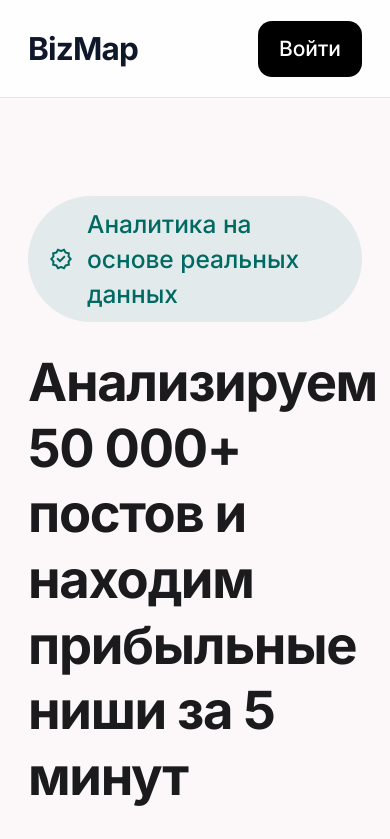
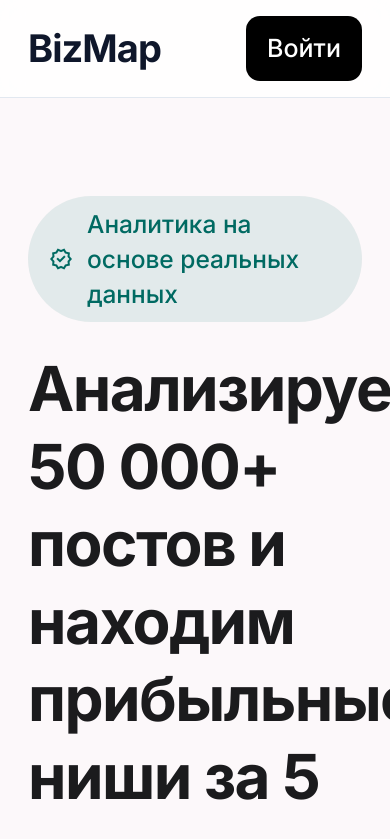
Before and after one commit to Nik-Maltcev/pikabu, a Vue app in the folder frontend/: page / in a window 390 px wide. Shown: the top 839 px of the page. Built offline with nearby package versions, Linux system fonts and the light colour scheme; no server answers.

Commit message:
Hero h1 62px, navbar logo 38px links 29px button 25px

```diff
--- a/frontend/src/pages/Landing.vue
+++ b/frontend/src/pages/Landing.vue
@@ -13,13 +13,13 @@ function goToApp() {
     <!-- Navbar -->
     <nav class="fixed top-0 w-full z-50 bg-white/80 backdrop-blur-md border-b border-slate-200 flex justify-between items-center px-4 md:px-6 h-14 md:h-16">
       <div class="max-w-7xl w-full mx-auto flex justify-between items-center">
-        <div class="text-lg md:text-xl font-bold tracking-tight text-slate-900">BizMap</div>
+        <div class="text-[38px] md:text-xl font-bold tracking-tight text-slate-900">BizMap</div>
         <div class="hidden md:flex gap-6">
-          <router-link to="/app" class="text-cyan-600 border-b-2 border-cyan-600 pb-1 text-sm font-medium">Поиск ниш</router-link>
-          <router-link to="/account" class="text-slate-600 hover:text-slate-900 text-sm font-medium">Мои отчеты</router-link>
-          <router-link to="/pricing" class="text-slate-600 hover:text-slate-900 text-sm font-medium">Тарифы</router-link>
+          <router-link to="/app" class="text-cyan-600 border-b-2 border-cyan-600 pb-1 text-[29px] md:text-sm font-medium">Поиск ниш</router-link>
+          <router-link to="/account" class="text-slate-600 hover:text-slate-900 text-[29px] md:text-sm font-medium">Мои отчеты</router-link>
+          <router-link to="/pricing" class="text-slate-600 hover:text-slate-900 text-[29px] md:text-sm font-medium">Тарифы</router-link>
         </div>
-        <router-link to="/account" class="bg-black text-white text-xs font-medium px-3 md:px-4 py-2 rounded-lg hover:opacity-80 transition-opacity no-underline">Войти</router-link>
+        <router-link to="/account" class="bg-black text-white text-[25px] md:text-xs font-medium px-3 md:px-4 py-2 rounded-lg hover:opacity-80 transition-opacity no-underline">Войти</router-link>
       </div>
     </nav>
 
@@ -33,7 +33,7 @@ function goToApp() {
               <span class="material-symbols-outlined text-base md:text-lg">verified</span>
               Аналитика на основе реальных данных
             </div>
-            <h1 class="text-3xl md:text-4xl lg:text-5xl font-bold tracking-tight leading-tight mb-3 md:mb-6">
+            <h1 class="text-[62px] md:text-4xl lg:text-5xl font-bold tracking-tight leading-tight mb-3 md:mb-6">
               Анализируем 50 000+ постов и находим прибыльные ниши за 5 минут
             </h1>
             <p class="text-base md:text-lg text-[#45464d] mb-5 md:mb-8 leading-relaxed">
```
